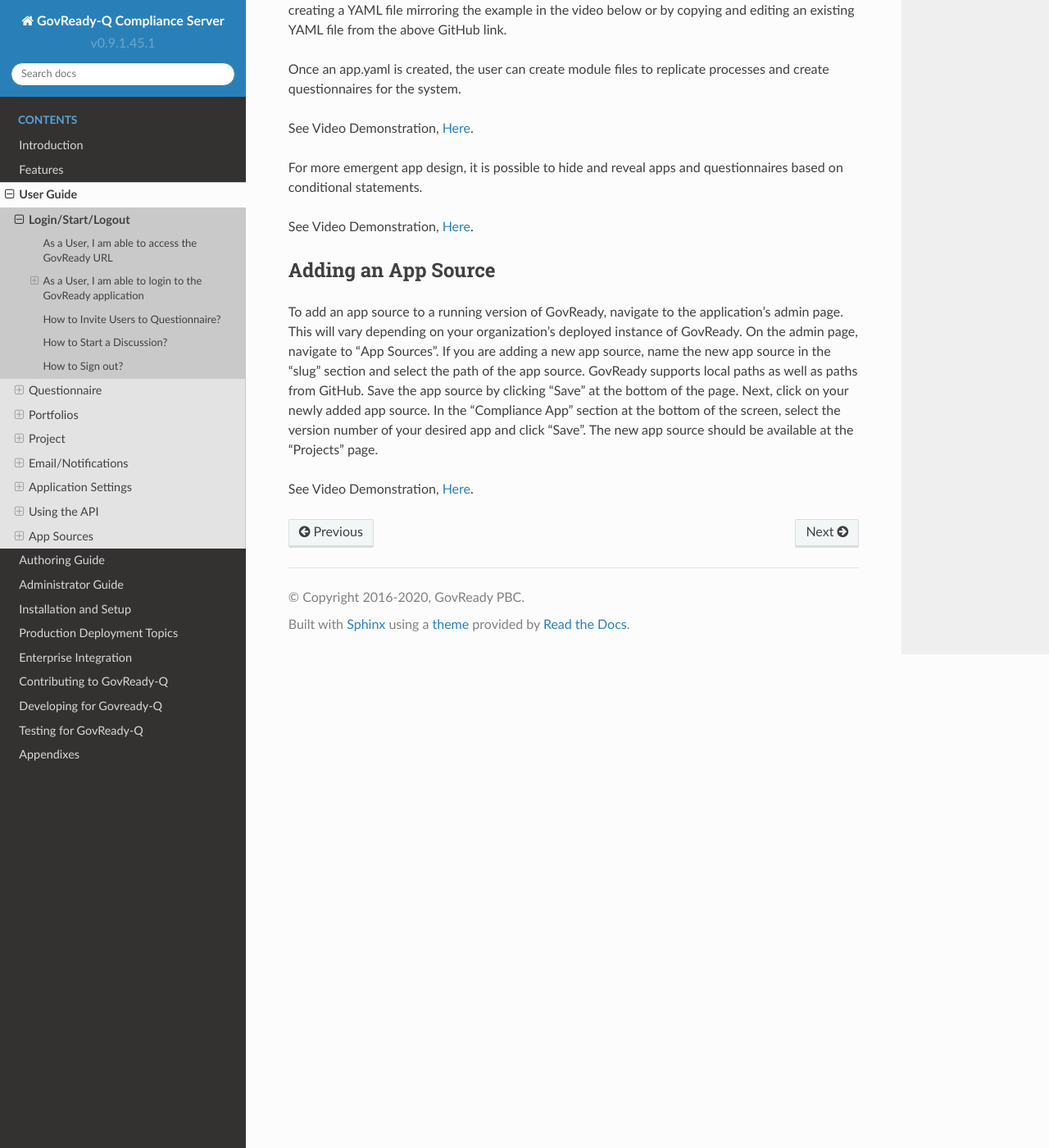
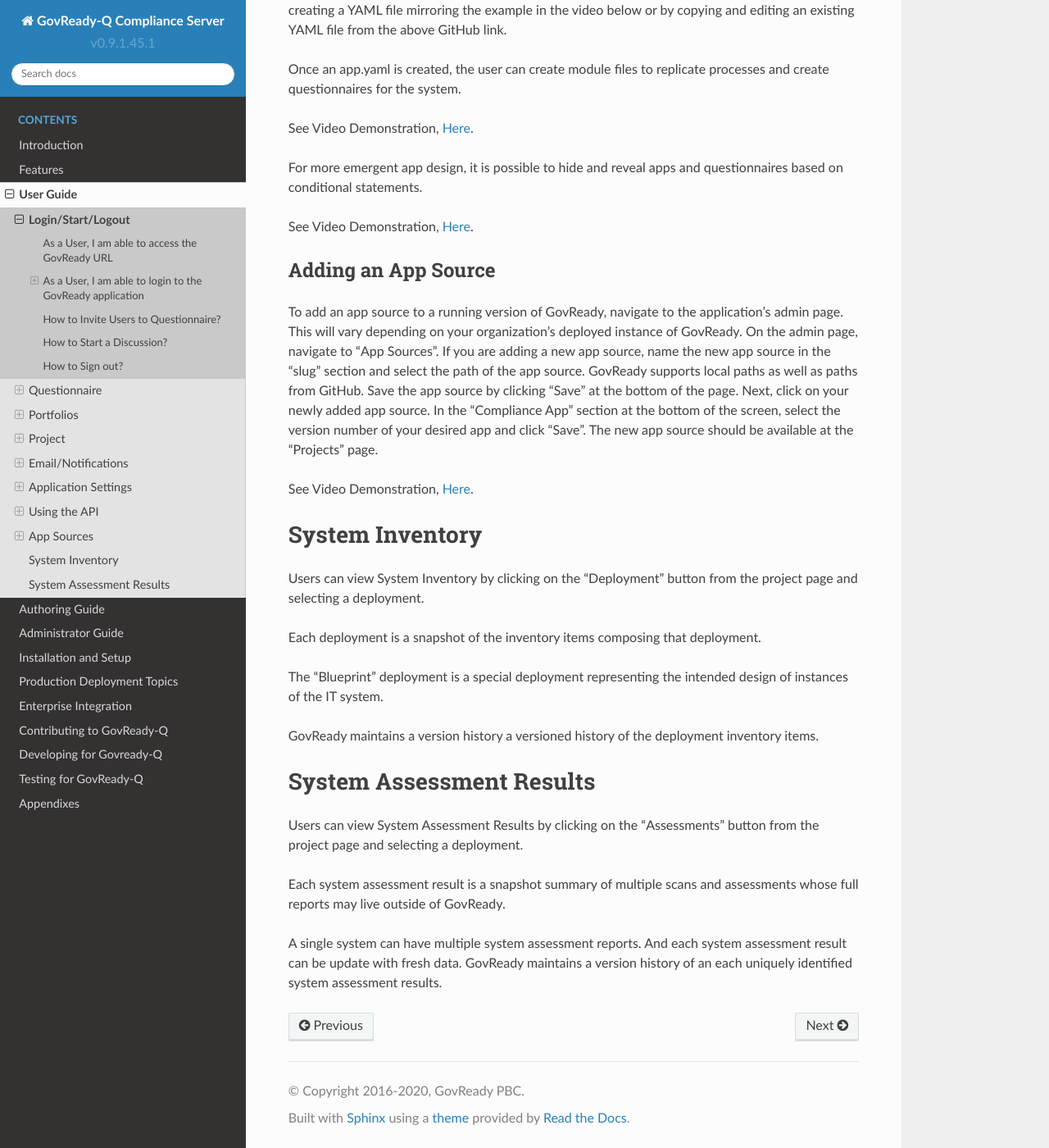
Before and after one commit to GovReady/govready-q-docs, a Sphinx documentation site: the page built from source/user-guide/user-guide.rst, in a window 1280 px wide and 1400 px high, scrolled down 20227 px. Shown: the whole window at 82% size. Built offline with Sphinx 7.4.7 and the Read the Docs theme 2.0.0, drawn with Linux system fonts in a browser that asks for light colours.

Commit message:
Add first notes on Deployments, Assessment Results

```diff
--- a/source/user-guide/user-guide.rst
+++ b/source/user-guide/user-guide.rst
@@ -553,3 +553,23 @@
 
 See Video Demonstration, `Here
 <https://vimeo.com/418916589>`_.
+
+System Inventory
+================
+
+Users can view System Inventory by clicking on the "Deployment" button from the project page and selecting a deployment.
+
+Each deployment is a snapshot of the inventory items composing that deployment.
+
+The "Blueprint" deployment is a special deployment representing the intended design of instances of the IT system.
+
+GovReady maintains a version history a versioned history of the deployment inventory items.
+
+System Assessment Results
+=========================
+
+Users can view System Assessment Results by clicking on the "Assessments" button from the project page and selecting a deployment.
+
+Each system assessment result is a snapshot summary of multiple scans and assessments whose full reports may live outside of GovReady.
+
+A single system can have multiple system assessment reports. And each system assessment result can be update with fresh data. GovReady maintains a version history of an each uniquely identified system assessment results.
```
